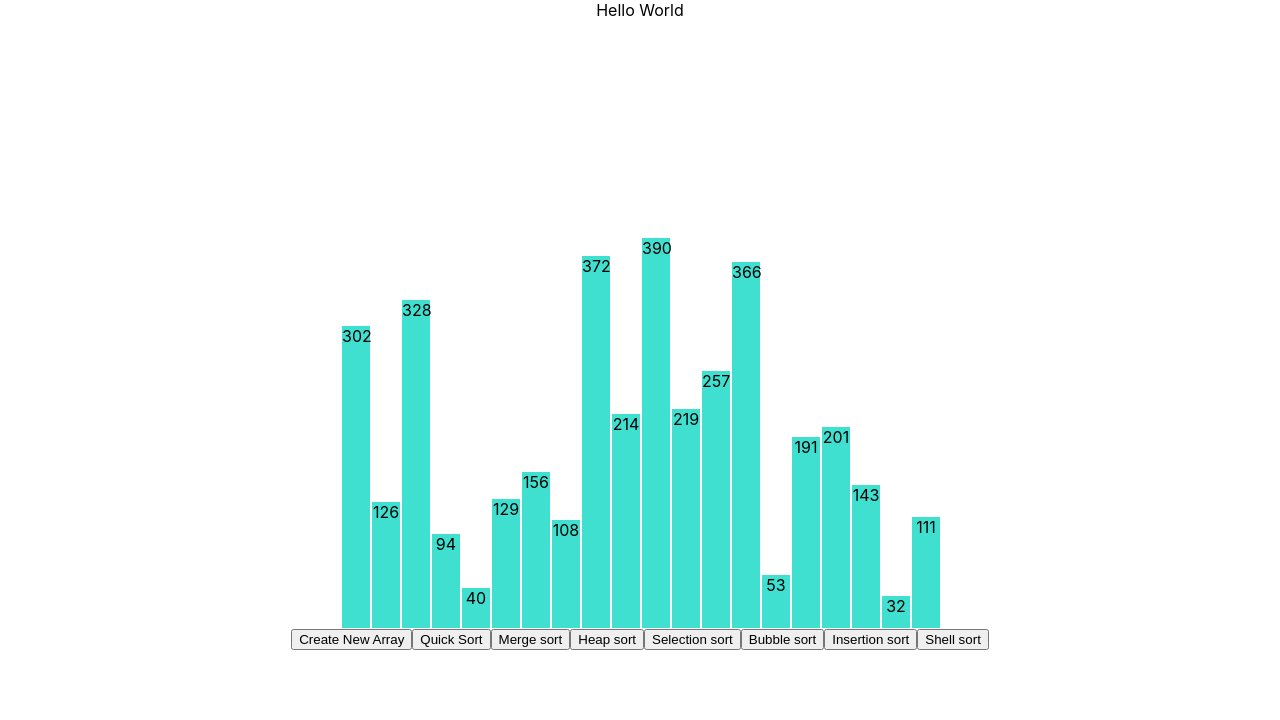
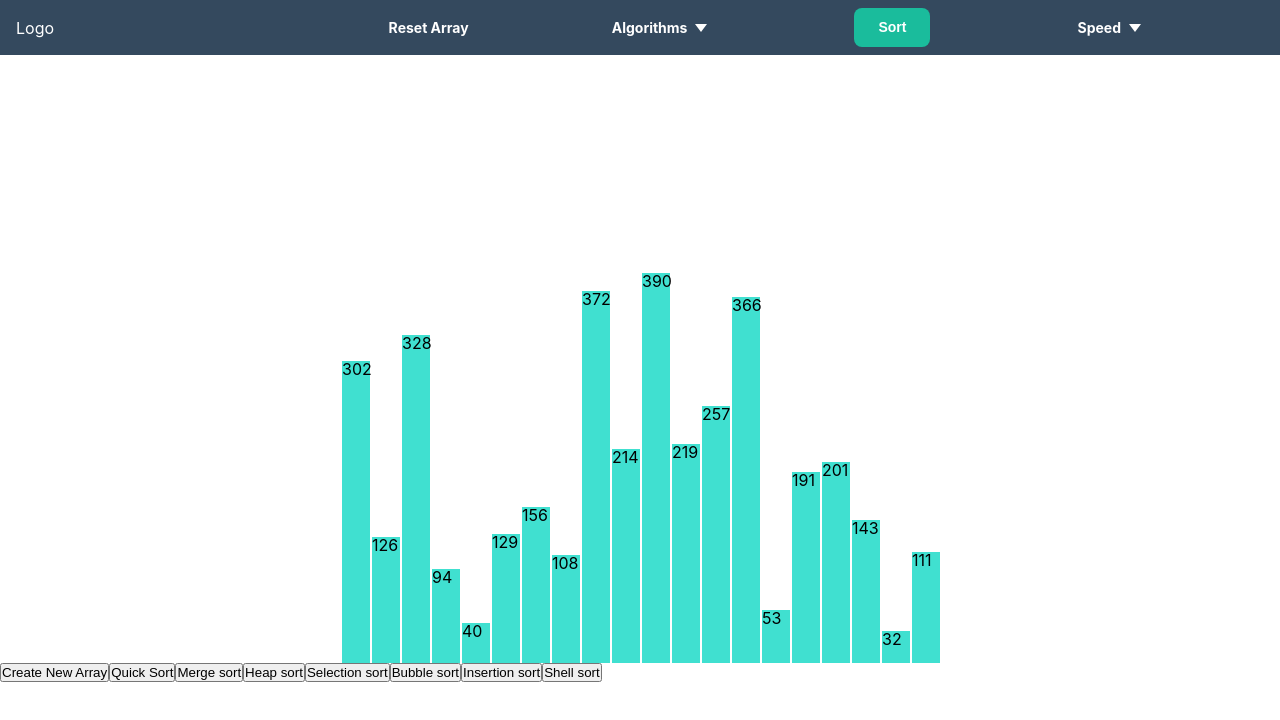
Before and after one commit to hoanganhnh/sorting-visualizer, a React (Create React App) app: page / in a window 1280 px wide. Shown: the top 720 px of the page. Built offline with nearby package versions, Linux system fonts and the light colour scheme.

Commit message:
Demo Navbar

```diff
--- a/src/App.css
+++ b/src/App.css
@@ -1,38 +1,46 @@
-.App {
-  text-align: center;
+html, body, div, span, applet, object, iframe,
+h1, h2, h3, h4, h5, h6, p, blockquote, pre,
+a, abbr, acronym, address, big, cite, code,
+del, dfn, em, img, ins, kbd, q, s, samp,
+small, strike, strong, sub, sup, tt, var,
+b, u, i, center,
+dl, dt, dd, ol, ul, li,
+fieldset, form, label, legend,
+table, caption, tbody, tfoot, thead, tr, th, td,
+article, aside, canvas, details, embed,
+figure, figcaption, footer, header, hgroup,
+menu, nav, output, ruby, section, summary,
+time, mark, audio, video {
+	margin: 0;
+	padding: 0;
+	border: 0;
+	font-size: 100%;
+	font: inherit;
+	vertical-align: baseline;
 }
-
-.App-logo {
-  height: 40vmin;
-  pointer-events: none;
+/* HTML5 display-role reset for older browsers */
+article, aside, details, figcaption, figure,
+footer, header, hgroup, menu, nav, section {
+	display: block;
 }
-
-@media (prefers-reduced-motion: no-preference) {
-  .App-logo {
-    animation: App-logo-spin infinite 20s linear;
-  }
+body {
+	line-height: 1;
+    font-family: -apple-system, BlinkMacSystemFont, 'Segoe UI', 'Roboto', 'Oxygen',
+    'Ubuntu', 'Cantarell', 'Fira Sans', 'Droid Sans', 'Helvetica Neue',
+    sans-serif;
 }
-
-.App-header {
-  background-color: #282c34;
-  min-height: 100vh;
-  display: flex;
-  flex-direction: column;
-  align-items: center;
-  justify-content: center;
-  font-size: calc(10px + 2vmin);
-  color: white;
+ol, ul {
+	list-style: none;
 }
-
-.App-link {
-  color: #61dafb;
+blockquote, q {
+	quotes: none;
 }
-
-@keyframes App-logo-spin {
-  from {
-    transform: rotate(0deg);
-  }
-  to {
-    transform: rotate(360deg);
-  }
+blockquote:before, blockquote:after,
+q:before, q:after {
+	content: '';
+	content: none;
 }
+table {
+	border-collapse: collapse;
+	border-spacing: 0;
+}
--- a/src/App.js
+++ b/src/App.js
@@ -1,12 +1,13 @@
 import React from 'react'
 
 import SortingVisualier from './components/SortingVisualier'
+import NavBar from './components/NavBar'
 import './App.css'
 
 function App() {
     return (
         <div className="App">
-            Hello World
+            <NavBar />
             <SortingVisualier />
         </div>
     )
--- /dev/null
+++ b/src/components/NavBar.css
@@ -0,0 +1,125 @@
+.nav-warraper {
+    display: flex;
+    align-items: center;
+    min-height: 54px;
+    margin-bottom: 30px;
+    padding: 0 16px;
+    background-color: #34495e;
+    color: #fff;
+}
+
+.logo-container {
+    flex: 1;
+}
+
+.nav-content {
+    flex: 4;
+    display: flex;
+    justify-content: space-evenly;
+    align-items: center;
+}
+
+.nav-item {
+    padding: 16px 20px;
+    font-size: 14px;
+    line-height: 23px;
+    font-weight: 700;
+    cursor: pointer;
+    transition: all 0.25s ease;
+    display: flex;
+    justify-content: center;
+    align-items: center;
+    position: relative;
+}
+
+.nav-item:hover {
+    color: #1abc9c;
+    background-color: transparent;
+}
+
+.dropdown-menu {
+    background-color: #2a3b4e;
+    padding: 3px 4px;
+    min-width: 100%;
+    margin-top: 4px;
+    border-radius: 6px;
+    position: absolute;
+    top: 52px;
+    left: 12px;
+    width: 172px;
+
+}
+
+.btn-active {
+    background-color: #1abc9c !important;
+    color: #ffffff !important;
+}
+
+.list-algorithm {
+    padding: 12px 8px 0 8px;
+}
+
+.algorithm {
+    color: #e1e4e7;
+    border-radius: 4px;
+    padding: 7px 9px;
+    font-weight: 500;
+    margin-bottom: 8px;
+    transition: all 0.25s ease;
+
+}
+
+.algorithm:hover {
+    color: #ffffff;
+    background-color: #1abc9c;
+}
+
+.caret {
+    border-top-color: #4b6075;
+    border-bottom-color: #4b6075;
+    vertical-align: middle;
+    border-top: 8px solid;
+    border-right: 6px solid transparent;
+    border-left: 6px solid transparent;
+    -webkit-transition: border-color 0.25s, color 0.25s;
+    transition: border-color 0.25s, color 0.25s;
+    margin-left: 8px;
+}
+
+.caret-animations {
+    transform: rotate(180deg);
+}
+
+
+.btn {
+    outline: none;
+    border: none;
+    cursor: pointer;
+    border-radius: 8px;
+    margin: 0 24px;
+    padding: 8px 24px;
+    font-size: 14px;
+    line-height: 23px;
+    font-weight: 700;
+    background-color: #1abc9c;
+    color: #ffffff;
+    transition: all 0.25s ease;
+}
+
+
+.btn:hover {
+    background-color: #16a588;
+    color: #fafafa;
+}
+
+
+@keyframes caret-animations {
+    0% {
+        transform: rotate(0deg);
+    }
+
+    25%  {transform: rotate(30deg);}
+    50%  {transform: rotate(60deg);}
+    75%  {transform: rotate(120deg);}
+    100% {transform: rotate(180deg);}
+}
--- /dev/null
+++ b/src/components/NavBar.js
@@ -0,0 +1,91 @@
+import React, { useState, useEffect } from 'react'
+
+import './NavBar.css'
+
+const useClickOutside = (ref, callback) => {
+    const handleClick = (e) => {
+        if (ref.current && !ref.current.contains(e.target)) {
+            callback()
+        }
+    }
+    React.useEffect(() => {
+        document.addEventListener('click', handleClick)
+        return () => {
+            document.removeEventListener('click', handleClick)
+        }
+    })
+}
+
+function NavBar() {
+    const [showDropdown, setShowDropdown] = useState(false)
+    const [showSpeed, setShowSpeed] = useState(false)
+
+    const dropdownRef = React.useRef()
+    const speedRef = React.useRef()
+
+    const handleShowDropdown = () => {
+        setShowDropdown(!showDropdown)
+    }
+    const handleShowSpeed = () => {
+        setShowSpeed(!showSpeed)
+    }
+    useClickOutside(dropdownRef, () => setShowDropdown(false))
+    useClickOutside(speedRef, () => setShowSpeed(false))
+    return (
+        <div className="nav-warraper">
+            <div className="logo-container">Logo</div>
+            <div className="nav-content">
+                <div className="nav-item">Reset Array</div>
+                <div
+                    className={`nav-item ${showDropdown ? 'btn-active' : ''}`}
+                    aria-hidden="true"
+                    onClick={handleShowDropdown}
+                    ref={dropdownRef}
+                >
+                    Algorithms
+                    <span
+                        className={`caret ${showDropdown ? 'caret-animations' : ''}`}
+                    />
+                    {showDropdown && (
+                        <div className="dropdown-menu">
+                            <ul className="list-algorithm">
+                                <li className="algorithm">Quick Sort</li>
+                                <li className="algorithm">Heap sort</li>
+                                <li className="algorithm">Selection sort</li>
+                                <li className="algorithm">Bubble sort</li>
+                                <li className="algorithm">Insertion sort</li>
+                                <li className="algorithm">Shell sort</li>
+                            </ul>
+                        </div>
+                    )}
+                </div>
+                <button type="button" className="btn">
+                    Sort
+                </button>
+                <div
+                    className={`nav-item ${showSpeed ? 'btn-active' : ''}`}
+                    aria-hidden="true"
+                    onClick={handleShowSpeed}
+                    ref={speedRef}
+                >
+                    Speed
+                    <span
+                        className={`caret ${showSpeed ? 'caret-animations' : ''}`}
+                    />
+                    {showSpeed && (
+                        <div className="dropdown-menu">
+                            <ul className="list-algorithm">
+                                <li className="algorithm">Slow</li>
+                                <li className="algorithm">Normal</li>
+                                <li className="algorithm">Medium</li>
+                                <li className="algorithm">Fast</li>
+                            </ul>
+                        </div>
+                    )}
+                </div>
+            </div>
+        </div>
+    )
+}
+
+export default NavBar
--- a/src/index.css
+++ b/src/index.css
@@ -1,3 +1,9 @@
+* {
+    margin: 0;
+    padding: 0;
+    box-sizing: border-box;
+}
+
 body {
   margin: 0;
   font-family: -apple-system, BlinkMacSystemFont, 'Segoe UI', 'Roboto', 'Oxygen',
```
Also changed, not shown: src/components/SortingVisualier.js (+60 -26 lines).
